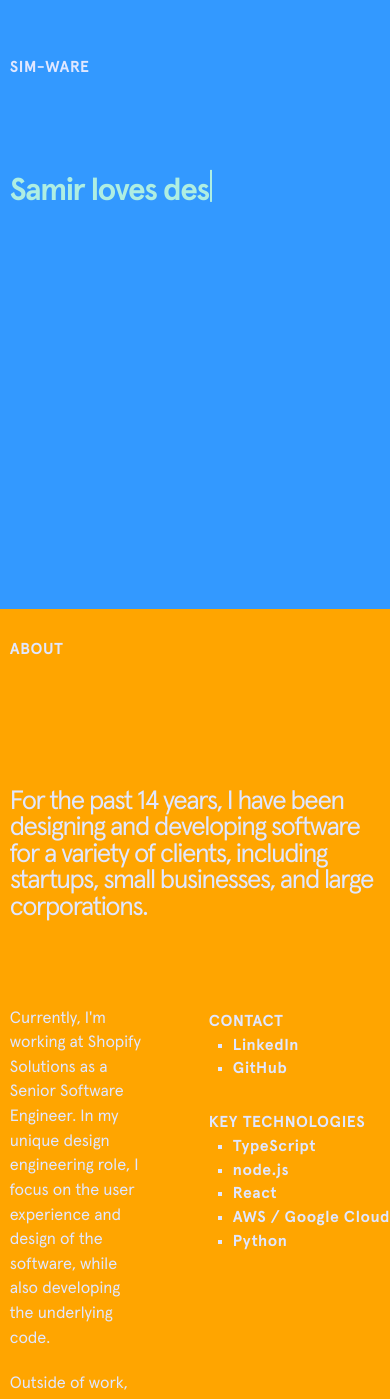
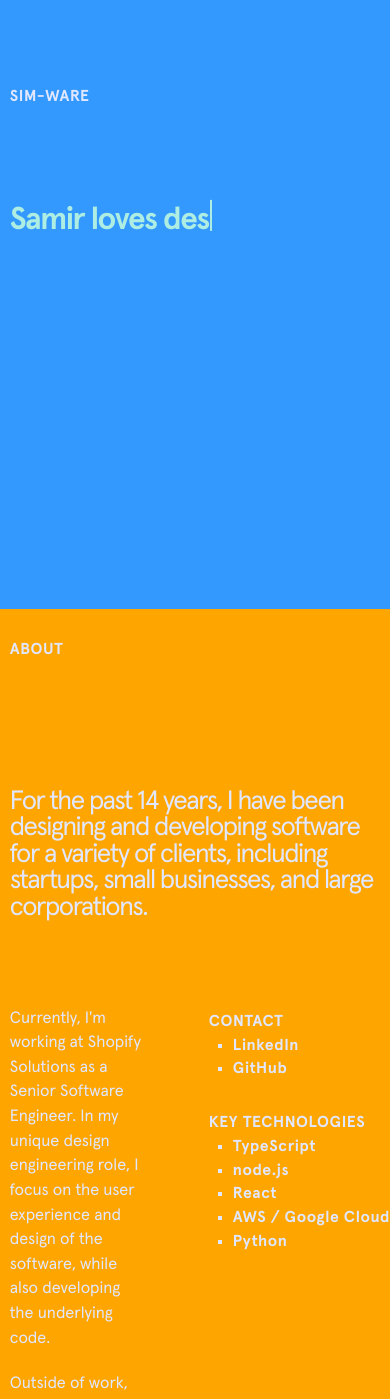
Before and after one commit to sim-ware/simisite, a Preact app: page / in a window 390 px wide. Shown: the part 151-1550 px from the top of the page. Built offline with nearby package versions, Linux system fonts and the light colour scheme.

Commit message:
Refactor into HTML Components

```diff
--- /dev/null
+++ b/src/components/Copyright.tsx
@@ -0,0 +1,13 @@
+export default function Copyright({ text }: { text: string }) {
+  return (
+    <p style={{
+      paddingTop: '7.5dvh',
+      paddingLeft: '2.5dvw',
+      fontWeight: 400,
+      fontSize: 'clamp(1rem, 0.881rem + 0.597vw, 1.5rem)',
+      color: '#E0E7FF'}}
+    >
+      © {text}
+    </p>
+  )
+}
--- /dev/null
+++ b/src/components/Headline.tsx
@@ -0,0 +1,14 @@
+export default function Headline({ text, paddingTop }: { text: string, paddingTop: string }) {
+  return (
+    <h3 style={{
+      lineHeight: '1',
+      paddingTop: paddingTop,
+      paddingLeft: '2.5dvw',
+      letterSpacing: '-0.055em',
+      fontWeight: 500,
+      color: '#E0E7FF',
+      fontSize: "clamp(1.5rem,3.582vw + .784rem,4.5rem)" }}>
+      {text}
+    </h3>
+  )
+}
--- /dev/null
+++ b/src/components/Paragraph.tsx
@@ -0,0 +1,11 @@
+export default function Paragraph({ text, paddingTop }: { text: string, paddingTop: string }) {
+  return (
+    <p style={{
+      paddingTop: paddingTop,
+      fontSize: "clamp(1rem, .597vw + .881rem, 1.5rem)",
+      color: '#E0E7FF'
+    }}>
+      {text}
+    </p>
+  );
+}
--- /dev/null
+++ b/src/components/WordmarkHeader.tsx
@@ -0,0 +1,14 @@
+export default function WordmarkHeader({ text, paddingLeft }: { text: string, paddingLeft: string }) {
+  return (
+    <p style={{
+      paddingTop: '3.5dvh',
+      paddingLeft: paddingLeft,
+      letterSpacing: '0.035em',
+      fontWeight: 700,
+      color: '#E0E7FF',
+      fontSize: "clamp(0.875rem, 1.03rem - 0.149vw, 1rem)"
+    }}>
+      {text}
+    </p>
+  )
+}
--- a/src/components/bio/Bio.tsx
+++ b/src/components/bio/Bio.tsx
@@ -1,15 +1,23 @@
+import WordmarkHeader from '../WordmarkHeader';
+import Headline from '../Headline';
+import Copyright from '../Copyright';
+import Paragraph from '../Paragraph';
+
+
 export default function Bio() {
   return (
     <section>
         <div style={{backgroundColor: 'orange', height: '110dvh'}}>
           {/* wordmark / small, uppercased, top-left */}
-          <p style={{paddingTop: '3.5dvh', paddingLeft: '2.5dvw', letterSpacing: '0.035em', fontWeight: 700, color: '#E0E7FF', fontSize: "clamp(0.875rem, 1.03rem - 0.149vw, 1rem)" }}>
-            ABOUT
-          </p>
+          <WordmarkHeader
+            paddingLeft="2.5dvw"
+            text="ABOUT"
+          />
 
-          <h3 style={{lineHeight: '1', paddingTop: '15dvh', paddingLeft: '2.5dvw', letterSpacing: '-0.055em', fontWeight: 500, color: '#E0E7FF', fontSize: "clamp(1.5rem,3.582vw + .784rem,4.5rem)" }}>
-            For the past 14 years, I have been designing and developing software for a variety of clients, including startups, small businesses, and large corporations.
-          </h3>
+          <Headline
+            paddingTop="15dvh"
+            text="For the past 14 years, I have been designing and developing software for a variety of clients, including startups, small businesses, and large corporations."
+          />
 
           {/* Summary & Socials / Technologies Section */}
           <div style={{
@@ -21,15 +29,20 @@ export default function Bio() {
           }}>
             {/* Left column: paragraphs */}
             <div style={{flex: 1, maxWidth: '47.5%'}}>
-              <p style={{fontSize: "clamp(1rem, .597vw + .881rem, 1.5rem)", color: '#E0E7FF'}}>
-                Currently, I'm working at <a href="https://www.shopifysolutions.com/">Shopify Solutions</a> as a Senior Software Engineer. In my unique design engineering role, I focus on the user experience and design of the software, while also developing the underlying code.
-              </p>
-              <p style={{paddingTop: '2.5dvh', fontSize: "clamp(1rem, .597vw + .881rem, 1.5rem)", color: '#E0E7FF'}}>
-                Outside of work, I'm a hobbyist musician and enjoy playing guitar and piano.
-              </p>
-              <p style={{paddingTop: '2.5dvh', fontSize: "clamp(1rem, .597vw + .881rem, 1.5rem)", color: '#E0E7FF'}}>
-                I'm always looking for new challenges and opportunities to grow. If you have any ideas or projects you'd like to collaborate on, please reach out to me.
-              </p>
+              <Paragraph
+                paddingTop="0"
+                text="Currently, I'm working at Shopify Solutions as a Senior Software Engineer. In my unique design engineering role, I focus on the user experience and design of the software, while also developing the underlying code."
+              />
+
+              <Paragraph
+                paddingTop="2.5dvh"
+                text="Outside of work, I'm a hobbyist musician and enjoy playing guitar and piano."
+              />
+
+              <Paragraph
+                paddingTop="2.5dvh"
+                text="I'm always looking for new challenges and opportunities to grow. If you have any ideas or projects you'd like to collaborate on, please reach out to me."
+              />
             </div>
 
             {/* Right column: contact + tech stack */}
@@ -114,9 +127,7 @@ export default function Bio() {
         </div>
 
         <div style={{backgroundColor: 'green', height: '10dvh'}}>
-          <p style={{paddingTop: '3.5dvh', paddingLeft: '2.5dvw', letterSpacing: '0.035em', fontWeight: 700, color: '#E0E7FF', fontSize: "clamp(0.875rem, 1.03rem - 0.149vw, 1rem)" }}>
-            WORK
-          </p>
+          <WordmarkHeader text="WORK" paddingLeft="2.5dvw" />
         </div>
 
         <div style={{
@@ -212,11 +223,11 @@ export default function Bio() {
 
         {/* VALEDICTION */}
         <div style={{backgroundColor: 'purple', height: '65dvh'}}>
-          <h3 style={{lineHeight: '1', paddingTop: '22dvh', paddingLeft: '2.5dvw', letterSpacing: '-0.055em', fontWeight: 500, color: '#E0E7FF', fontSize: "clamp(1.5rem,3.582vw + .784rem,4.5rem)" }}>
-            Thanks for stopping by. If you have a project or are hiring for an exciting role, I'd love to hear from you.
-          </h3>
-
-          <p style={{ paddingTop: '7.5dvh', paddingLeft: '2.5dvw', fontWeight: 400, fontSize: 'clamp(1rem, 0.881rem + 0.597vw, 1.5rem)', color: '#E0E7FF'}} >© Samir Gossain</p>
+          <Headline
+            paddingTop="22dvh"
+            text="Thanks for stopping by. If you have a project or are hiring for an exciting role, I'd love to hear from you."
+          />
+          <Copyright text="Samir Gossain" />
         </div>
       </section>
   );
--- a/src/components/landing/Landing.tsx
+++ b/src/components/landing/Landing.tsx
@@ -1,5 +1,7 @@
 import { useEffect, useState } from 'preact/hooks';
 import styles from './Landing.module.css';
+import WordmarkHeader from '../WordmarkHeader';
+
 
 const phrases = [
   'Samir is a full-stack TypeScript developer',
@@ -39,10 +41,14 @@ export default function Landing() {
 
   return (
     <>
-      <div style={{ backgroundColor: '#39f', height: '90dvh', paddingTop: '24.5dvh', paddingLeft: '2.5dvw' }}>
-
+      <div style={{
+        backgroundColor: '#39f',
+        height: '90dvh',
+        paddingTop: '24.5dvh',
+        paddingLeft: '2.5dvw'
+      }}>
         {/* wordmark / small, uppercased, top-left */}
-        <p style={{ letterSpacing: '0.035em', fontWeight: 700, color: '#e0e7ff', fontSize: "clamp(0.875rem, 1.03rem - 0.149vw, 1rem)" }}>SIM-WARE</p>
+        <WordmarkHeader text="SIM-WARE" paddingLeft="0" />
 
         {/* hero headline with typing effect */}
         <h1 style={{ paddingTop: '10.5dvh'}} class={styles.hero}>
```
